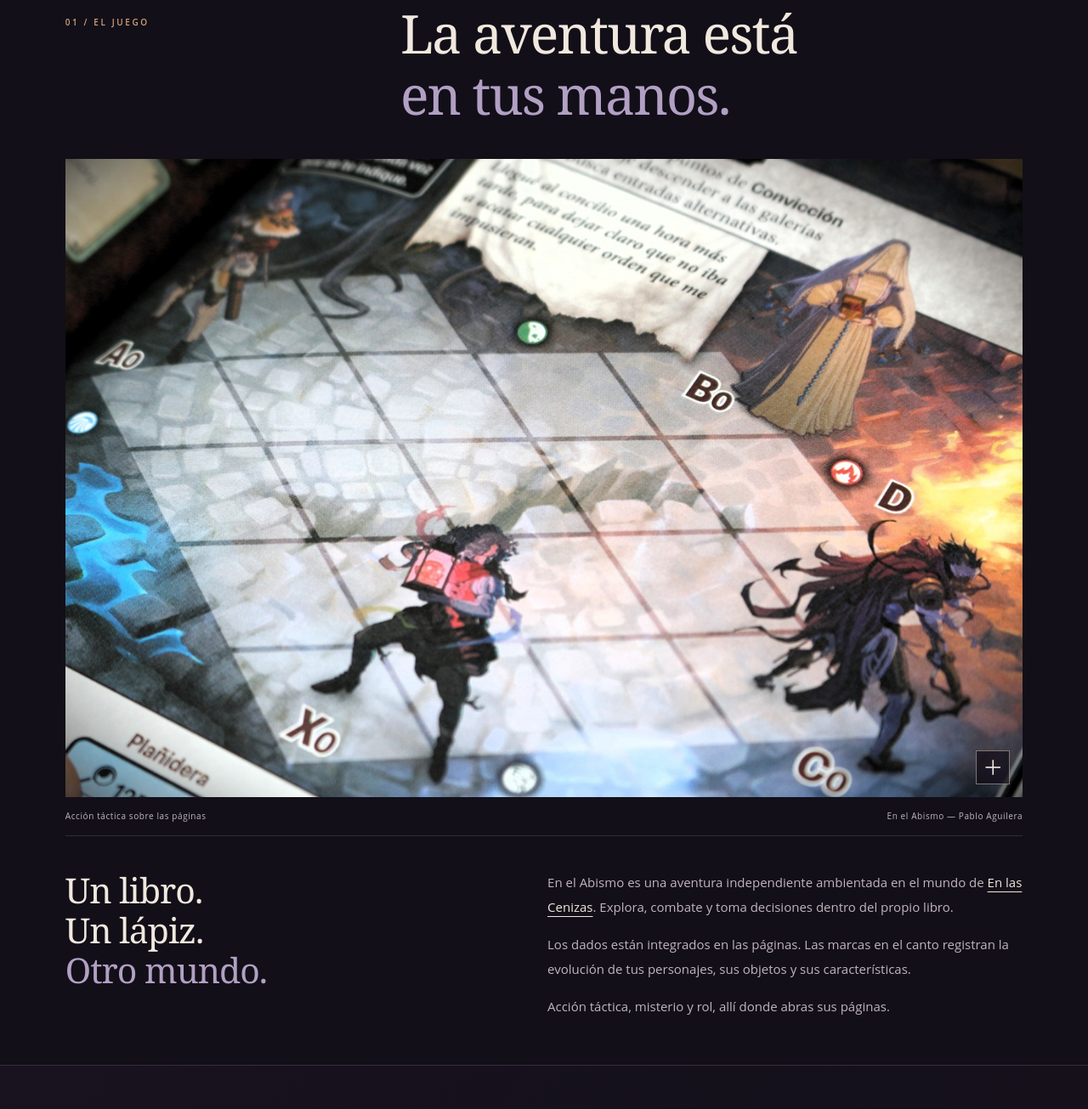
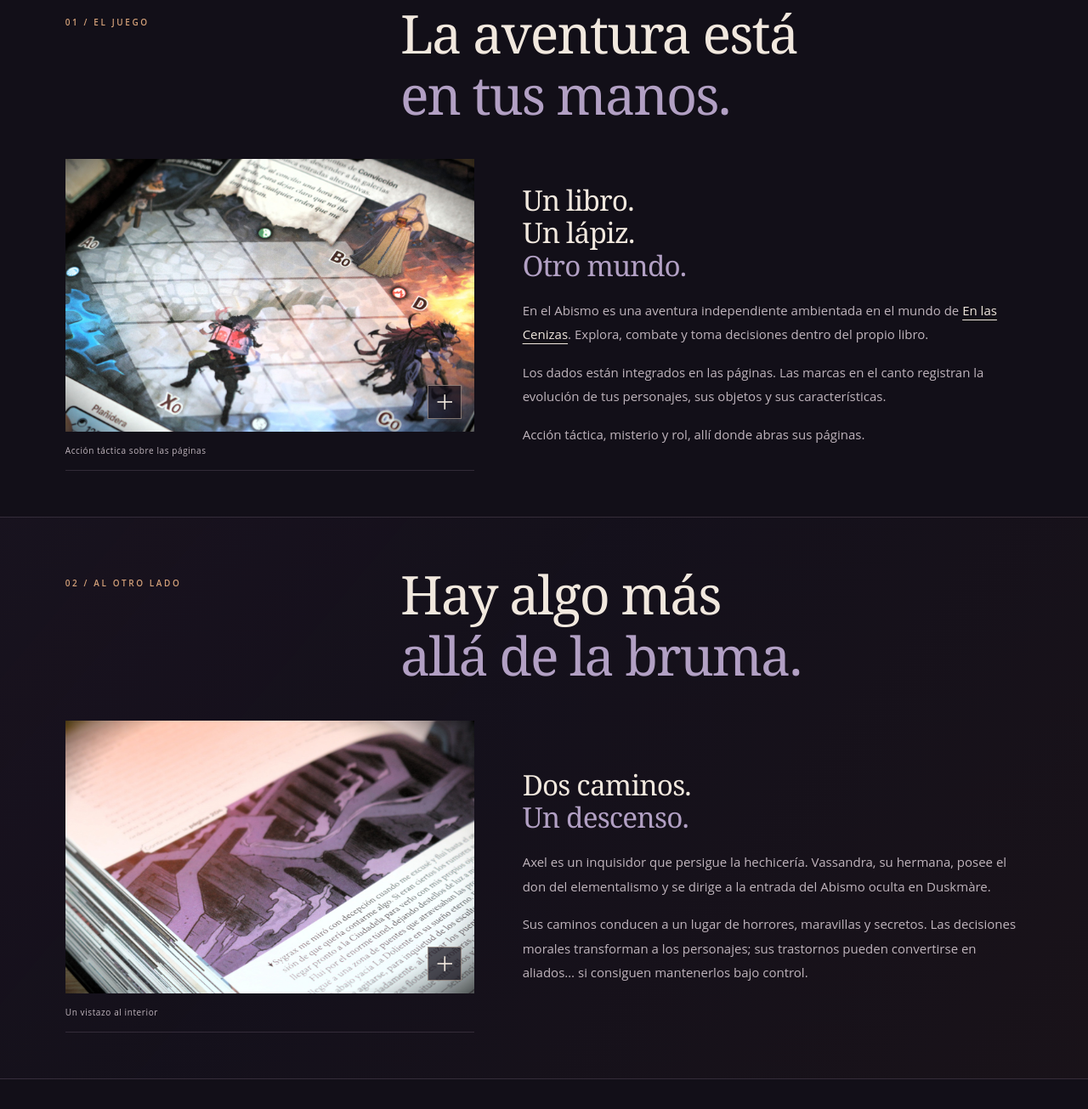
Before and after one commit to enlascenizas/enlascenizas.github.io, a plain HTML site: page en-el-abismo/index.html in a window 1280 px wide. Shown: the part 851-2156 px from the top of the page at 85% size. Drawn offline with Linux system fonts and the light colour scheme; a web font is replaced by a local one.

Commit message:
Place En el Abismo photos and descriptions in compact columns

```diff
--- a/en-el-abismo/index.html
+++ b/en-el-abismo/index.html
@@ -14,7 +14,7 @@
   <meta property="og:image" content="https://enlascenizas.com/en-el-abismo/photos/IMG_1276.jpg">
   <link rel="icon" href="favicon.svg" type="image/svg+xml">
   <link rel="preconnect" href="https://fonts.gstatic.com" crossorigin>
-  <link rel="stylesheet" href="abismo.css?v=1">
+  <link rel="stylesheet" href="abismo.css?v=3">
   <script src="abismo.js?v=1" defer></script>
 </head>
 <body id="inicio">
@@ -44,7 +44,8 @@
 
     <section class="chapter wrap" id="el-juego" aria-labelledby="game-title">
       <div class="section-heading"><p class="eyebrow">01 / El juego</p><h2 id="game-title">La aventura está<br><em>en tus manos.</em></h2></div>
-      <figure class="landscape">
+      <div class="feature-layout">
+        <figure class="landscape">
         <a href="photos/IMG_1384.jpg" data-photo aria-label="Ampliar el escenario de combate"><img src="photos/IMG_1384.jpg" width="1296" height="864" alt="Escenario de combate de En el Abismo, con tablero, personajes y enemigos impresos en las páginas" loading="lazy"><span class="expand" aria-hidden="true">＋</span></a>
         <figcaption><span>Acción táctica sobre las páginas</span><span>En el Abismo — Pablo Aguilera</span></figcaption>
       </figure>
@@ -52,16 +53,19 @@
         <h3>Un libro.<br>Un lápiz.<br><em>Otro mundo.</em></h3>
         <div class="copy"><p>En el Abismo es una aventura independiente ambientada en el mundo de <a href="../index.html">En las Cenizas</a>. Explora, combate y toma decisiones dentro del propio libro.</p><p>Los dados están integrados en las páginas. Las marcas en el canto registran la evolución de tus personajes, sus objetos y sus características.</p><p>Acción táctica, misterio y rol, allí donde abras sus páginas.</p></div>
       </div>
-    </section>
+    </div>
+      </section>
 
     <section class="world chapter" id="el-mundo" aria-labelledby="world-title">
       <div class="wrap">
         <div class="section-heading"><p class="eyebrow">02 / Al otro lado</p><h2 id="world-title">Hay algo más<br><em>allá de la bruma.</em></h2></div>
+        <div class="feature-layout">
         <figure class="landscape">
           <a href="photos/IMG_1409.jpg" data-photo aria-label="Ampliar la ilustración del Abismo"><img src="photos/IMG_1409.jpg" width="1296" height="864" alt="Arquitectura violeta e imposible ilustrada en las páginas del libro" loading="lazy"><span class="expand" aria-hidden="true">＋</span></a>
           <figcaption><span>Un vistazo al interior</span><span>Ilustraciones del libro</span></figcaption>
         </figure>
         <div class="editorial"><h3>Dos caminos.<br><em>Un descenso.</em></h3><div class="copy"><p>Axel es un inquisidor que persigue la hechicería. Vassandra, su hermana, posee el don del elementalismo y se dirige a la entrada del Abismo oculta en Duskmàre.</p><p>Sus caminos conducen a un lugar de horrores, maravillas y secretos. Las decisiones morales transforman a los personajes; sus trastornos pueden convertirse en aliados… si consiguen mantenerlos bajo control.</p></div></div>
+      </div>
       </div>
     </section>
 
```
